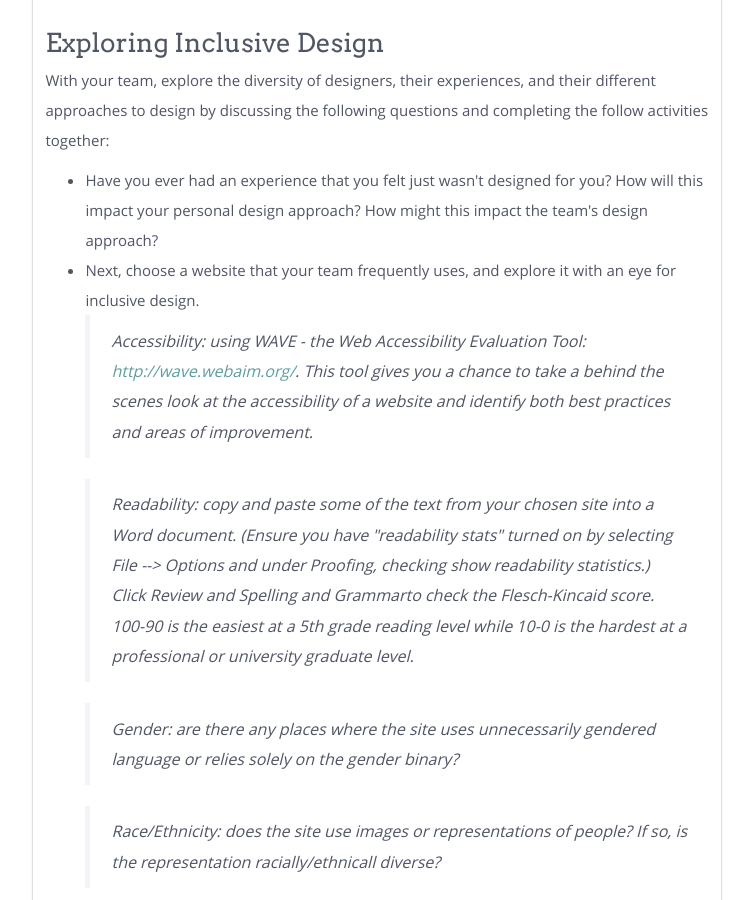
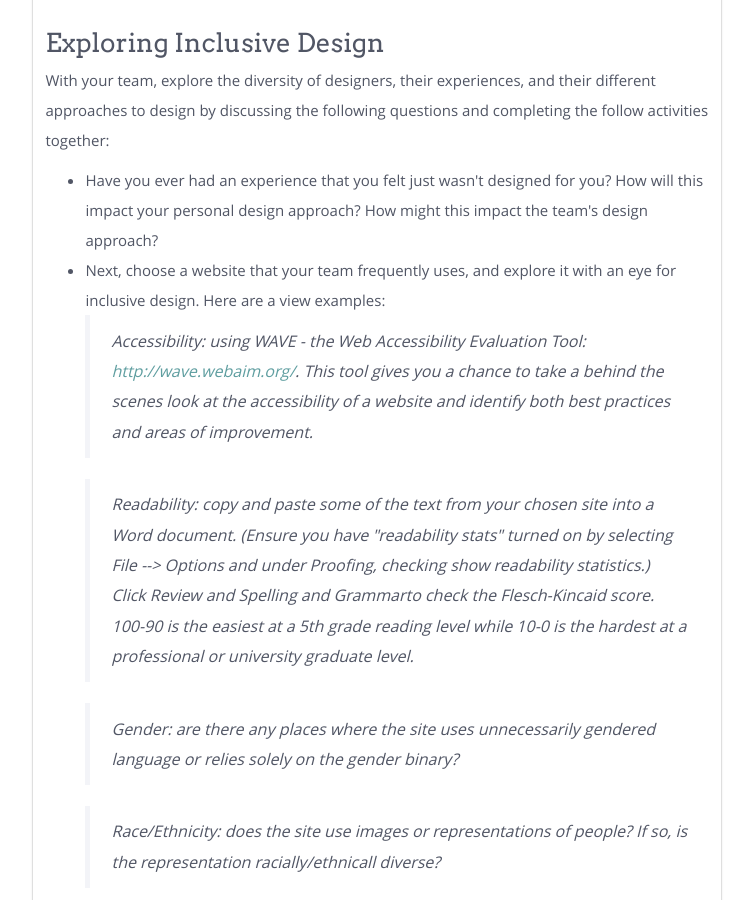
Before and after one commit to ucsdlib/foundations, a Jekyll site: the page built from modules/key-ideas/_posts/2000-01-05-universal-design.html, in a window 1280 px wide and 900 px high, scrolled down 1559 px. Shown: the whole window, without its empty margins (383-1136 px from the left). Built offline with Jekyll 4.4.1, drawn with Linux system fonts in a browser that asks for light colours; nearby versions of some CDN libraries.

Commit message:
Update 2000-01-05-universal-design.html

```diff
--- a/modules/key-ideas/_posts/2000-01-05-universal-design.html
+++ b/modules/key-ideas/_posts/2000-01-05-universal-design.html
@@ -36,7 +36,7 @@ title: Inclusive & Universal Design
     <p>With your team, explore the diversity of designers, their experiences, and their different approaches to design by discussing the following questions and completing the follow activities together:</p>
 	  <ul>
 		<li>Have you ever had an experience that you felt just wasn't designed for you? How will this impact your personal design approach? How might this impact the team's design approach?</li>
-		<li>Next, choose a website that your team frequently uses, and explore it with an eye for inclusive design.
+		<li>Next, choose a website that your team frequently uses, and explore it with an eye for inclusive design. Here are a view examples:
 		<blockquote>Accessibility: using WAVE - the Web Accessibility Evaluation Tool: <a href="http://wave.webaim.org/" target="_blank">http://wave.webaim.org/</a>. This tool gives you a chance to take a behind the scenes look at the accessibility of a website and identify both best practices and areas of improvement.</blockquote>
 		<blockquote>Readability: copy and paste some of the text from your chosen site into a Word document. (Ensure you have "readability stats" turned on by selecting <em>File --> Options</em> and under <em>Proofing</em>, checking <em>show readability statistics</em>.) Click <em>Review</em> and <em>Spelling and Grammar</em>to check the Flesch-Kincaid score. 100-90 is the easiest at a 5th grade reading level while 10-0 is the hardest at a professional or university graduate level.</blockquote>
 		<blockquote>Gender: are there any places where the site uses unnecessarily gendered language or relies solely on the gender binary?</blockquote>
```
